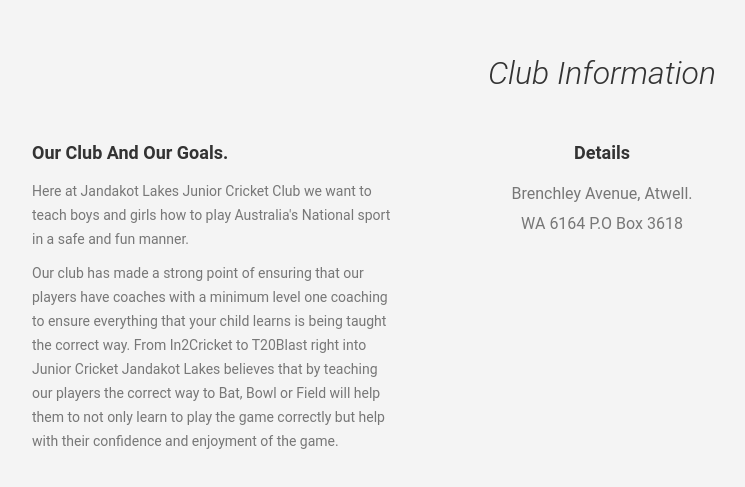
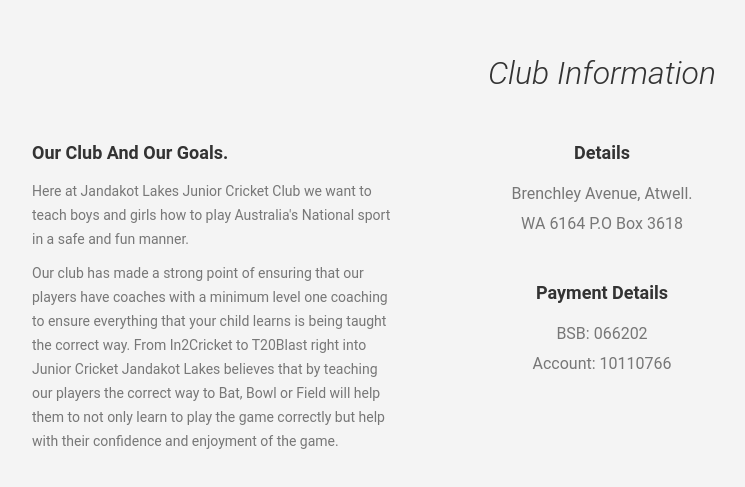
Before and after one commit to bwobbones/jandakotlakescricket, an Angular app: page / in a window 1280 px wide. Shown: the part 4492-4979 px from the top of the page, without its empty margins (38-783 px from the left). Built offline with nearby package versions, Linux system fonts and the light colour scheme; some icons are missing.

Commit message:
added banking details to bottom of home page

```diff
--- a/src/app/app.component.html
+++ b/src/app/app.component.html
@@ -291,6 +291,12 @@
 								Brenchley Avenue, Atwell.<br/>
 								WA 6164 P.O Box 3618
 							</p>
+							<br/>
+							<h5>Payment Details</h5>
+							<p class="lead">
+								BSB: 066202<br/>
+								Account: 10110766
+							</p>
 						</div>
 
 					</div>
```
